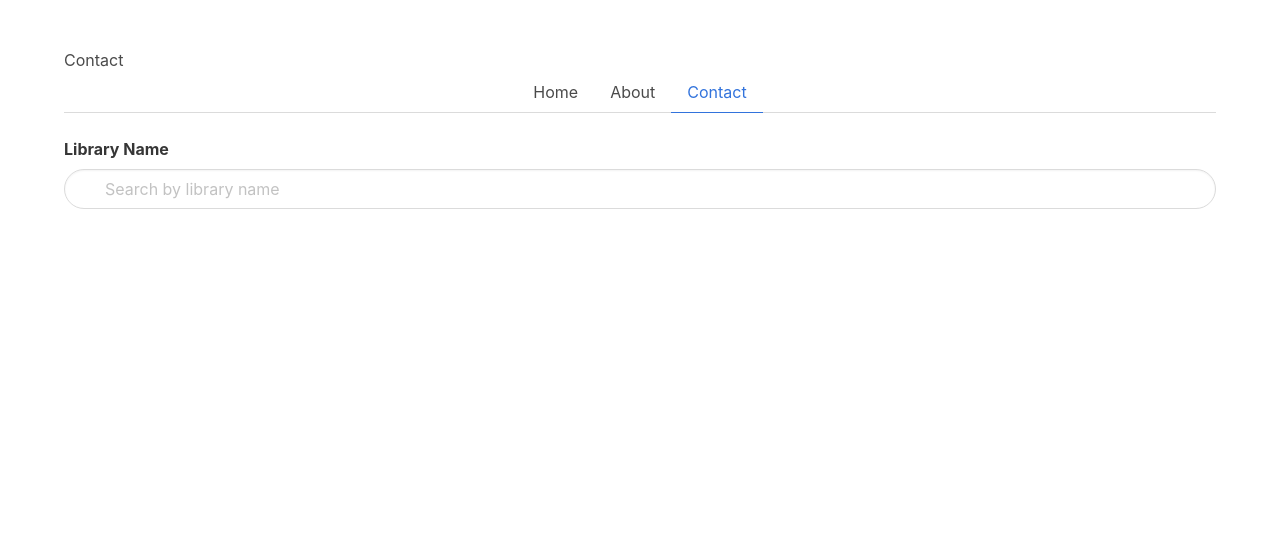
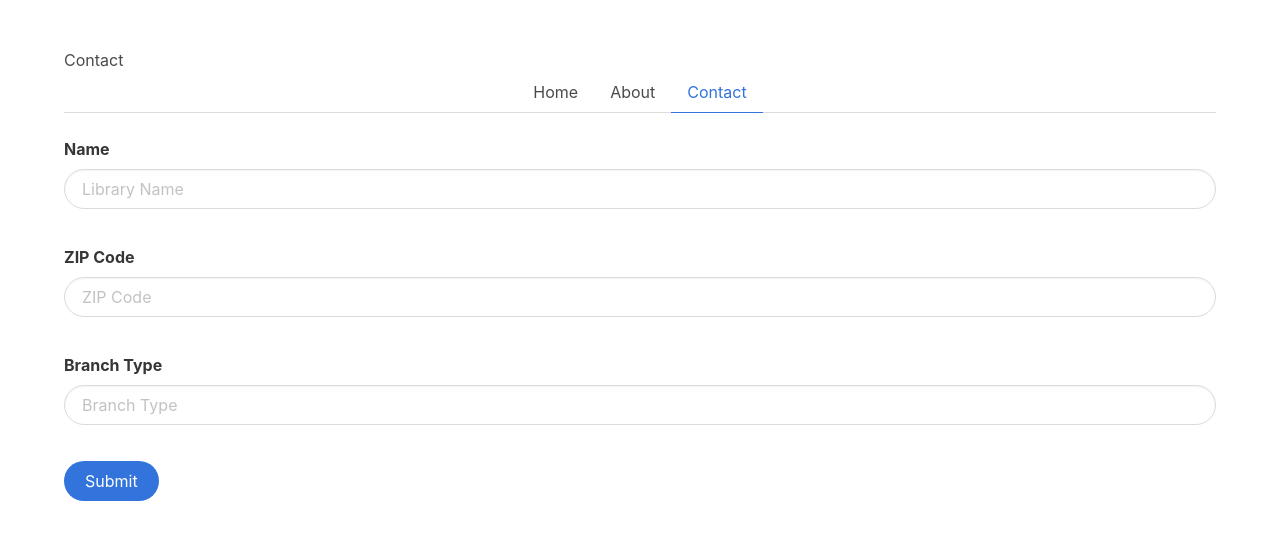
Before and after one commit to echoy1/INST377Final_Project, a website: page public/contact.html in a window 1280 px wide. Drawn offline with Linux system fonts and the light colour scheme.

Commit message:
Update contact.html

```diff
--- a/public/contact.html
+++ b/public/contact.html
@@ -21,17 +21,45 @@
           </div>
 
           <div class="field">
-            <label class="label">Library Name</label>
-            <div class="control has-icons-left has-icons-right">
-              <input class="input is-rounded" type="text" placeholder="Search by library name" >
-              <span class="icon is-small is-left">
-                <i class="fas fa-user"></i>
-              </span>
-              <span class="icon is-small is-right">
-                <i class="fas fa-check"></i>
-              </span>
+            <label class="label">Name</label>
+            <div class="control">
+              <input
+                class="input is-rounded"
+                type="text"
+                placeholder="Library Name"
+              />
             </div>
-            <!-- <p class="help is-success">This username is available</p> -->
+          </div>
+          <br />
+
+          <div class="field">
+            <label class="label">ZIP Code</label>
+            <div class="control">
+              <input
+                class="input is-rounded"
+                type="text"
+                placeholder="ZIP Code"
+              />
+            </div>
+          </div>
+          <br />
+
+          <div class="field">
+            <label class="label">Branch Type</label>
+            <div class="control">
+              <input
+                class="input is-rounded"
+                type="text"
+                placeholder="Branch Type"
+              />
+            </div>
+          </div>
+          <br />
+
+          <div class="field is-grouped">
+            <div class="control">
+              <button class="button is-link is-rounded">Submit</button>
+            </div>
           </div>
         </div>
       </div>
```
